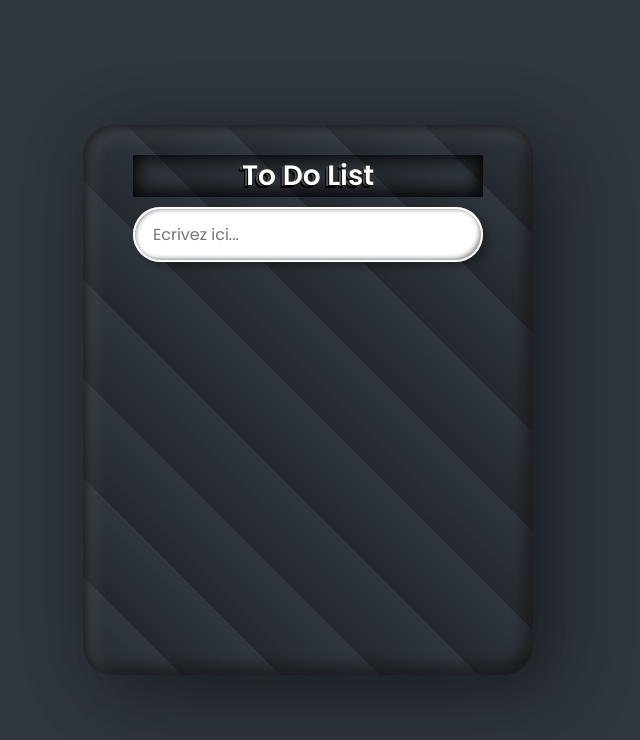
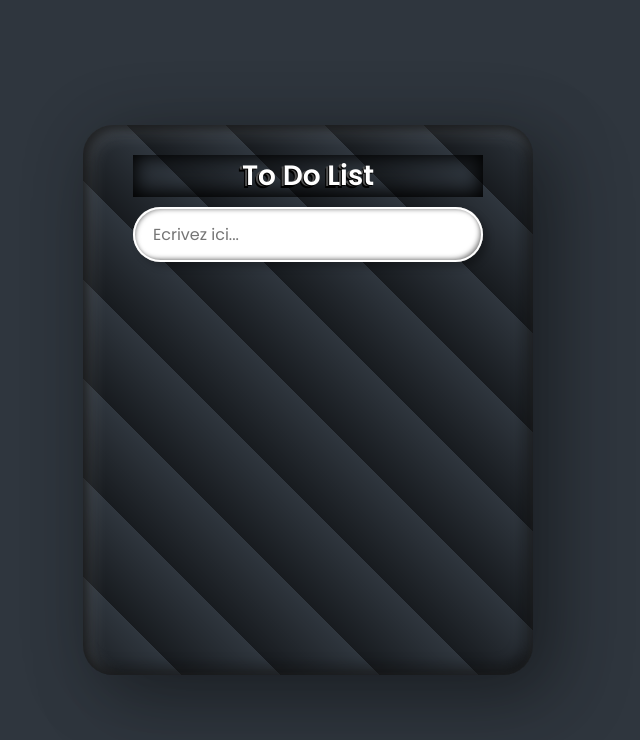
Before and after one commit to GitHubFaouaz/toDoListsJs, a plain HTML site: page index.html in a window 1280 px wide. Shown: the whole page, without its empty margins (332-972 px from the left). Drawn offline with Linux system fonts and the light colour scheme.

```diff
--- a/style.css
+++ b/style.css
@@ -14,10 +14,10 @@ body
 	min-height: 100vh;
 	background: #2f363e;
 }
-/* .container{
-	box-shadow: 25px 25px 75px rgba(0,0,0,0.25), 0px 0px 0px 25px black, 10px 10px 70px rgba(0,0,0,0.25), inset 5px 5px 10px rgba(0,0,0,0.5), inset 5px 5px 20px rgba(255,255,255,0.2), inset -5px -5px 15px rgba(0,0,0,0.75);
+.container{
+	/* box-shadow: 25px 25px 75px rgba(0,0,0,0.25), 0px 0px 0px 25px black, 10px 10px 70px rgba(0,0,0,0.25), inset 5px 5px 10px rgba(0,0,0,0.5), inset 5px 5px 20px rgba(255,255,255,0.2), inset -5px -5px 15px rgba(0,0,0,0.75); */
 }
- */
+
 .box
 {
 	position: relative;
@@ -25,7 +25,7 @@ body
 	height: 550px;
 	border-radius: 30px;
 	/* background: #2f363e; */
-	background: repeating-linear-gradient(45deg, rgba(0,0,0,0.25), transparent 70px);
+	background: repeating-linear-gradient(45deg, rgba(0,0,0,0.5), transparent 70px);
 	padding: 30px 50px;
 	box-shadow: 25px 25px 75px rgba(0,0,0,0.25),
 	10px 10px 70px rgba(0,0,0,0.25),
```
